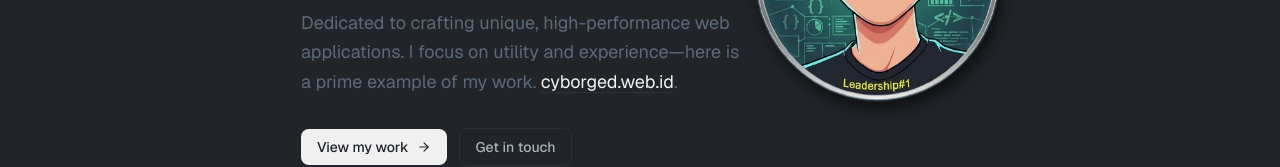
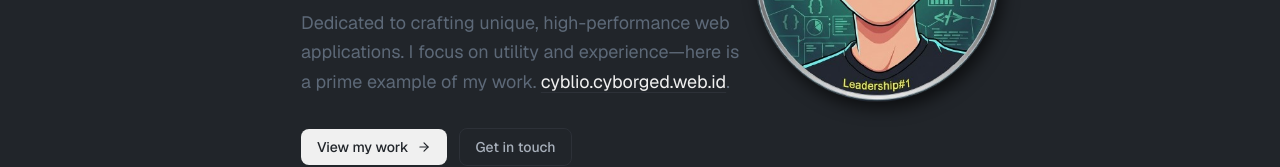
Before and after one commit to windasan/Porto, a Next.js app: page / in a window 1280 px wide. Shown: the part 307-474 px from the top of the page. Built offline with nearby package versions, Linux system fonts and the light colour scheme; no server answers; the database is empty.

Commit message:
update link

```diff
--- a/app/(public)/page.tsx
+++ b/app/(public)/page.tsx
@@ -84,7 +84,7 @@ export default async function HomePage() {
                 target="_blank"
                 rel="noopener noreferrer"
               >
-                cyborged.web.id
+                cyblio.cyborged.web.id
               </a>
               .
             </p>
```
